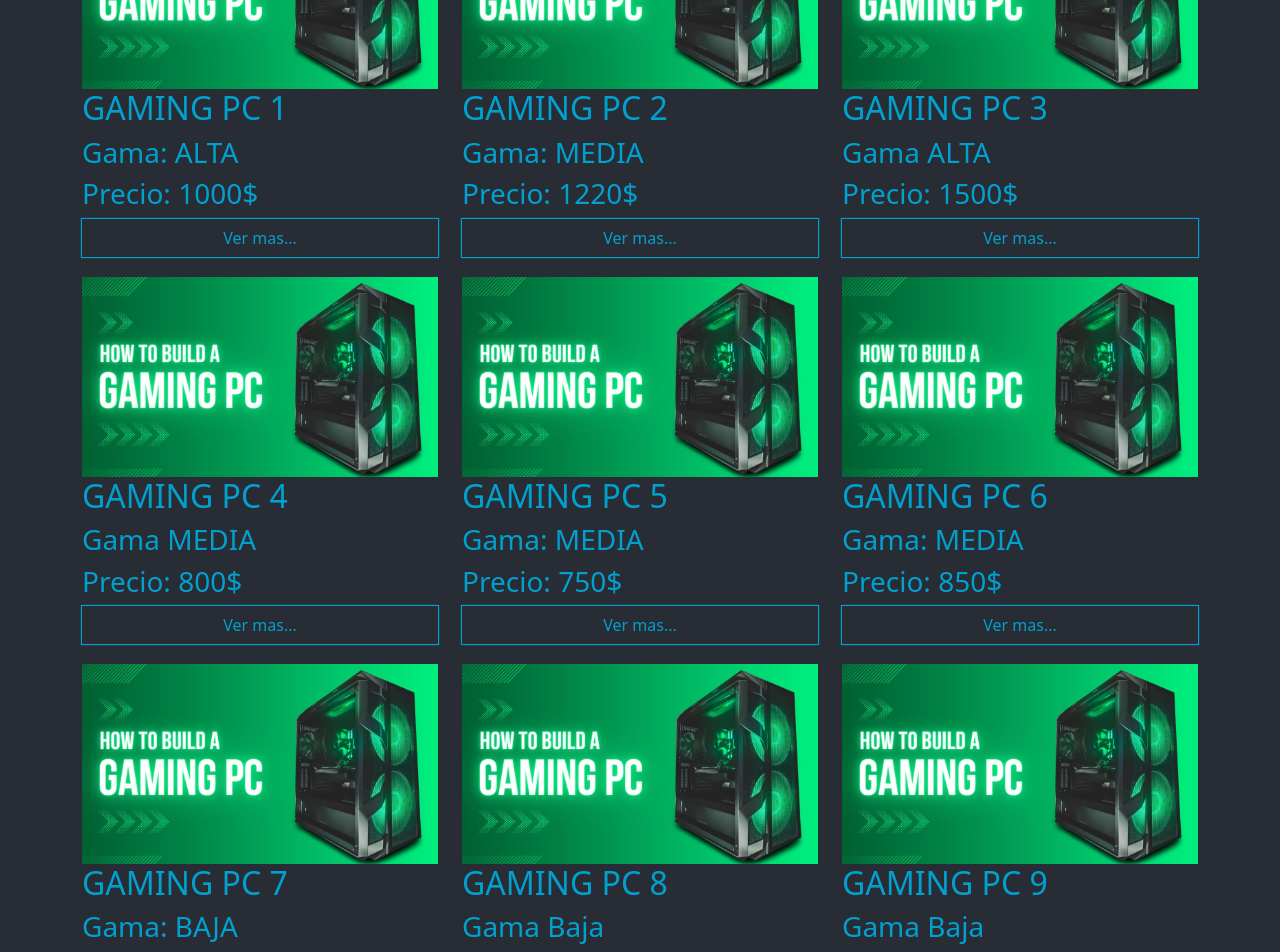
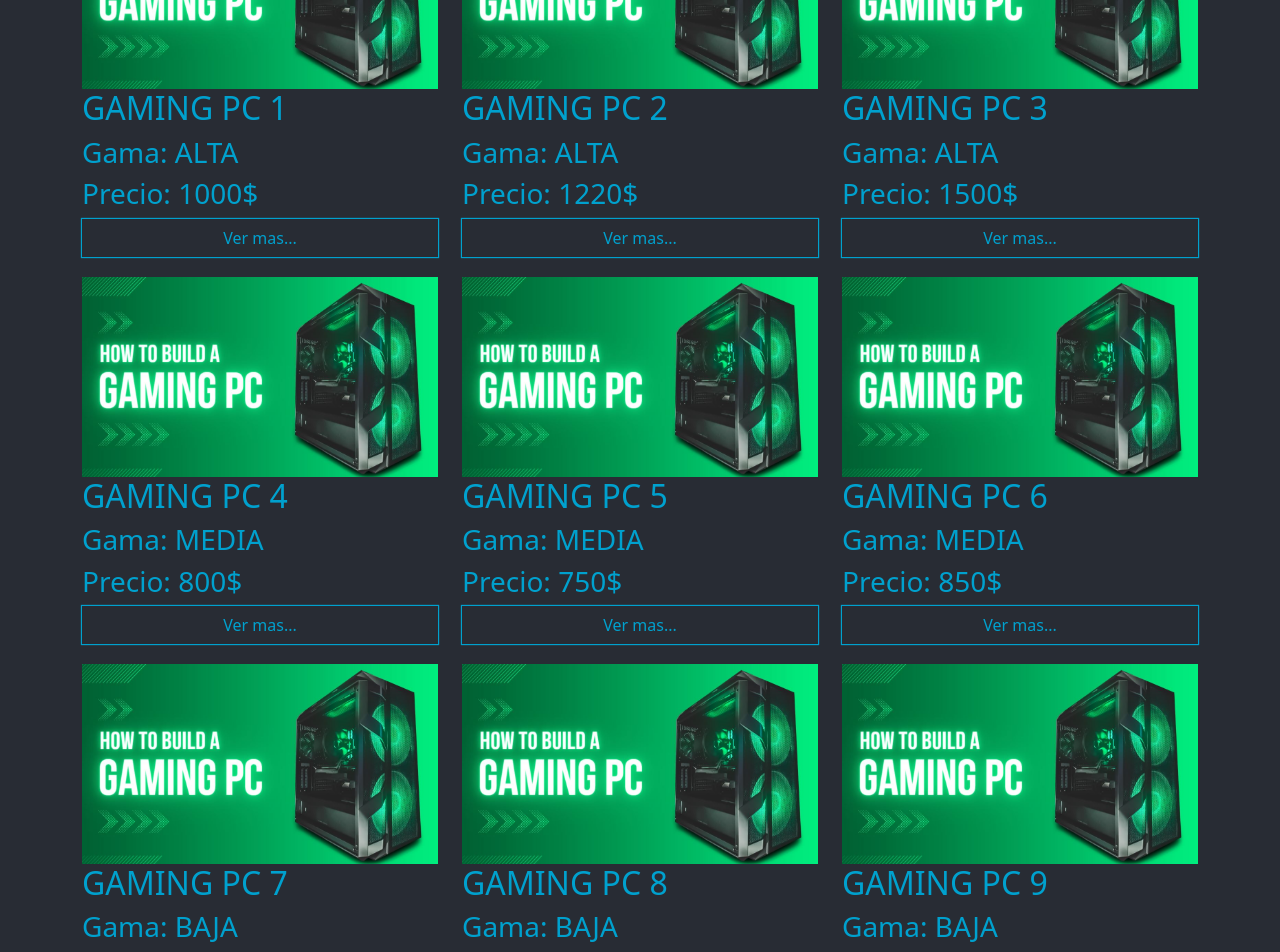
Before and after one commit to LeonardoBohorquez/ProyectoReact, a React (Create React App) app: page / in a window 1280 px wide. Shown: the part 280-1232 px from the top of the page. Built offline with nearby package versions, Linux system fonts and the light colour scheme.

Commit message:
actualizaciones

```diff
--- a/src/FakeData/items.js
+++ b/src/FakeData/items.js
@@ -3,7 +3,7 @@ export const productosComputacion = [
       nombre: "GAMING PC 1",
       precio: 1000,
       imagen: "http://ximg.es/600x400/000/fff",
-      descripción: "Experimenta el rendimiento definitivo con nuestra PC Gaming de Gama Alta! Diseñada para los jugadores más exigentes, esta potente máquina redefine los límites de la experiencia de juego.",
+      descripción: "Experimenta el rendimiento definitivo con nuestra PC Gaming de Gama:: Alta! Diseñada para los jugadores más exigentes, esta potente máquina redefine los límites de la experiencia de juego.",
       id: 1,
       category: {"id": 1,"nombre":"Gama: ALTA "},
       marca: 'AMD',
@@ -15,7 +15,7 @@ export const productosComputacion = [
       imagen: "http://ximg.es/600x400/000/fff",
       descripción: "Pantalla de ALTA  resolución para una experiencia visual inmersiva.",
       id: 2,
-      category: {"id": 1,"nombre":"Gama: MEDIA "},
+      category: {"id": 1,"nombre":"Gama: ALTA "},
       marca: 'AMD',
       stock: 2
     },
@@ -25,10 +25,9 @@ export const productosComputacion = [
       imagen: "http://ximg.es/600x400/000/fff",
       descripción: "Teclado ergonómico con retroiluminación para mayor comodidad.",
       id: 3,
-      category: {"id": 1,"nombre":"Gama ALTA "},
+      category: {"id": 1,"nombre":"Gama: ALTA "},
       marca: 'AMD',
       stock: 1
-
     },
     {
       nombre: "GAMING PC 4",
@@ -36,7 +35,7 @@ export const productosComputacion = [
       imagen: "http://ximg.es/600x400/000/fff",
       descripción: "Mouse óptico de ALTA  precisión para una navegación fluida.",
       id: 4,
-      category: {"id": 2,"nombre":"Gama MEDIA "},
+      category: {"id": 2,"nombre":"Gama: MEDIA "},
       marca: 'AMD',
       stock: 5
     },
@@ -76,7 +75,7 @@ export const productosComputacion = [
       imagen: "altavoces.jpg",
       descripción: "Altavoces estéreo para disfrutar de un soniItemCategoryContainerdo envolvente.",
       id: 8,
-      category: {"id": 3,"nombre":"Gama Baja "},
+      category: {"id": 3,"nombre":"Gama: BAJA"},
       marca: 'INTEL',
       stock: 10
     },
@@ -86,7 +85,7 @@ export const productosComputacion = [
       imagen: "camara_web.jpg",
       descripción: "Cámara web de ALTA  definición para videoconferencias y streaming.",
       id: 9,
-      category: {"id": 3,"nombre":"Gama Baja "},
+      category: {"id": 3,"nombre":"Gama: BAJA "},
       marca: 'INTEL',
       stock: 8
     }
--- a/src/components/Contenedor/ItemListContainer/ItemListContainer.jsx
+++ b/src/components/Contenedor/ItemListContainer/ItemListContainer.jsx
@@ -8,6 +8,7 @@ function ItemListContainer(){
     return(
         <main className="container contenedor-items">
                 <div className="row">{productosComputacion.map( (item) => {
+                    //renderizamos el catalago
                     return <div className='col col-md-4 col-lg-4 tarjeta'>
                                 <img  className="img-fluid" src={imagen} alt={item.nombre} />
                                 <h2 className=''>{item.nombre}</h2>
```
